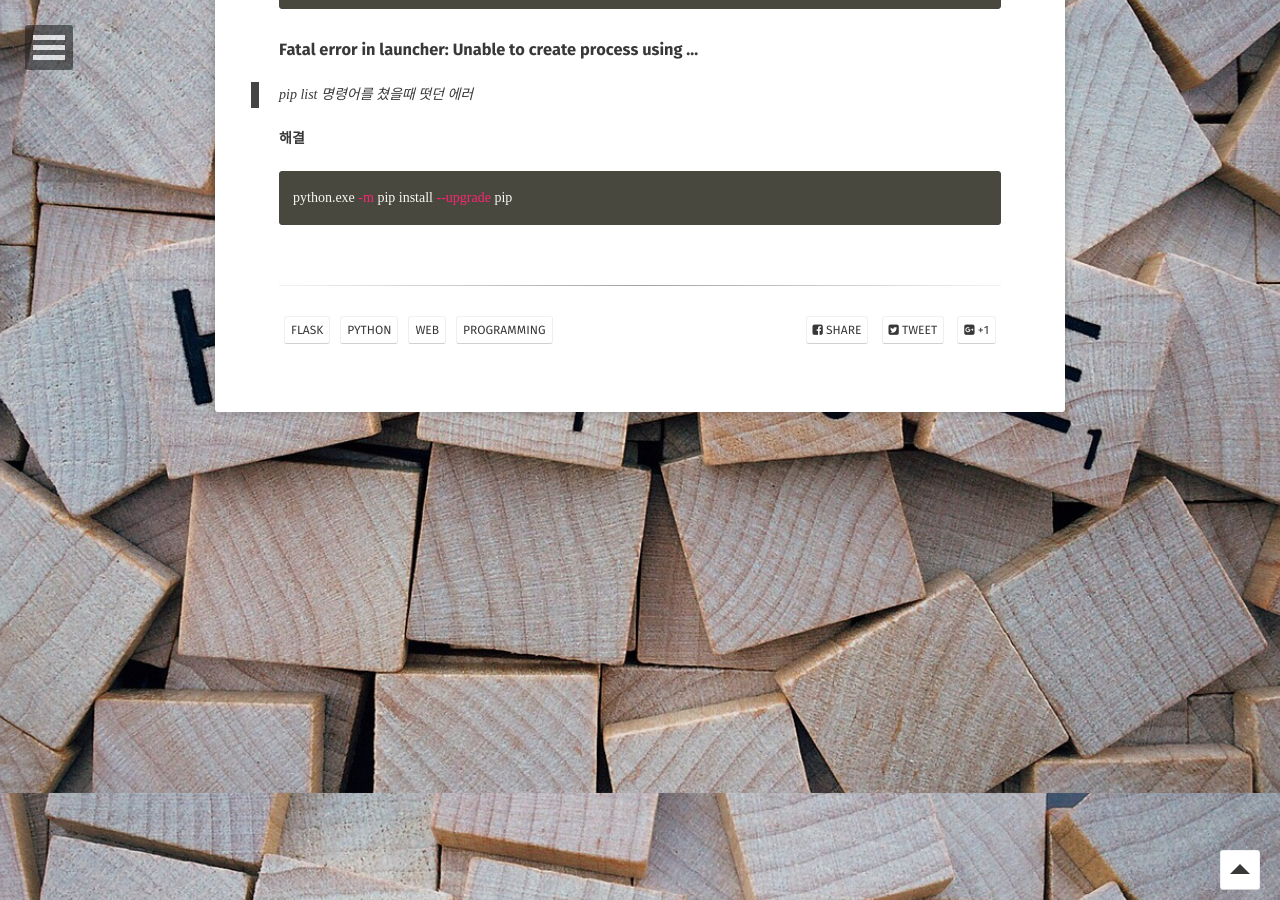
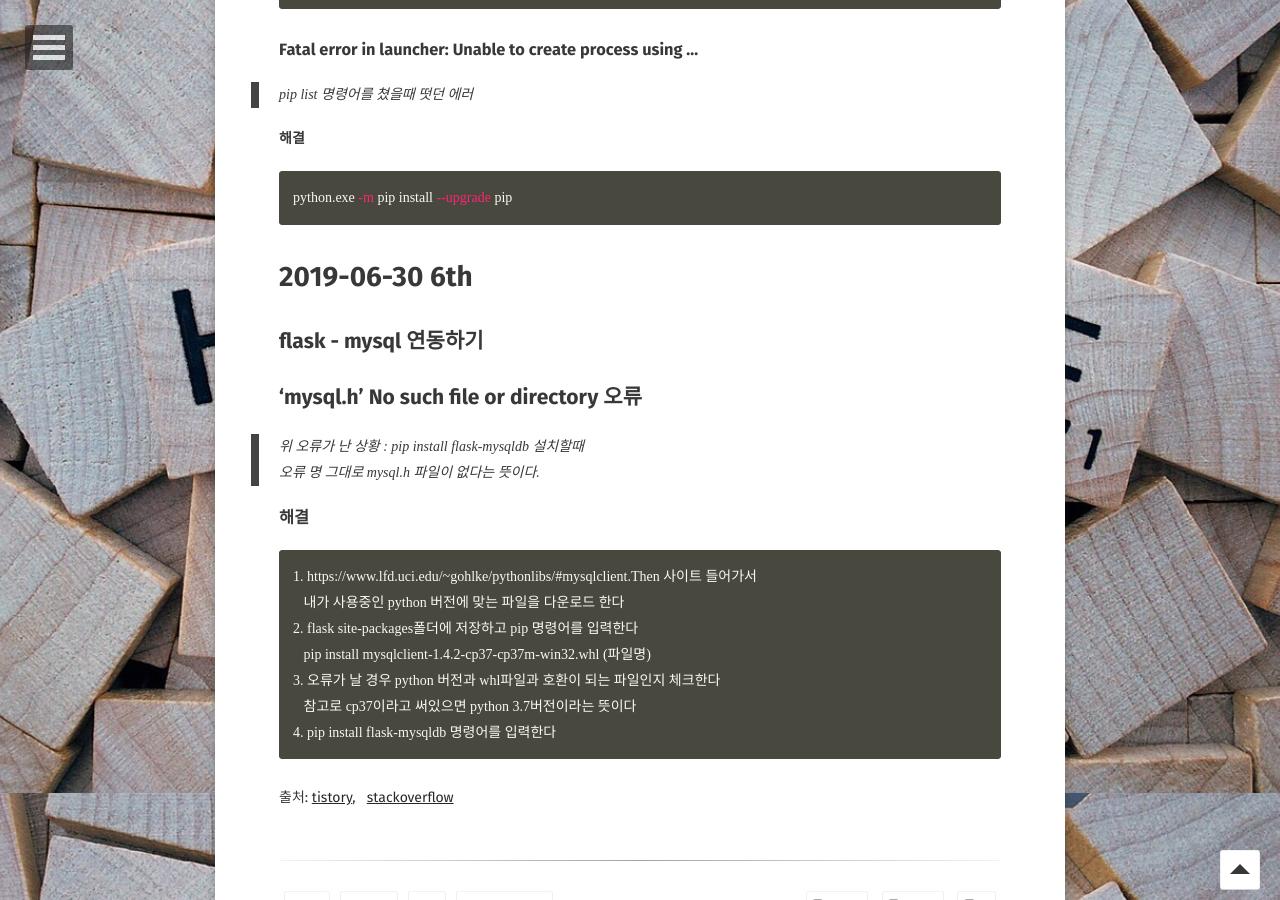
Before and after one commit to Jungjihyuk/JH_Life, a Jekyll site: the page built from _posts/2019-05-18-flask.md, in a window 1280 px wide and 900 px high, scrolled down 12707 px. Built offline with Jekyll 4.4.1, drawn with Linux system fonts in a browser that asks for light colours; some web fonts are replaced; comment, search, counter and statistics services are not loaded.

Commit message:
Add flask-mysql contents

````diff
--- a/_posts/2019-05-18-flask.md
+++ b/_posts/2019-05-18-flask.md
@@ -488,3 +488,30 @@ if __name__ = '__main__':
 ```shell
 python.exe -m pip install --upgrade pip
 ```
+
+# 2019-06-30 6th
+
+## flask - mysql 연동하기
+
+
+## 'mysql.h' No such file or directory 오류
+
+> 위 오류가 난 상황 : pip install flask-mysqldb 설치할때 <br>
+> 오류 명 그대로 mysql.h 파일이 없다는 뜻이다. <br>
+
+
+
+### 해결
+
+```
+1. https://www.lfd.uci.edu/~gohlke/pythonlibs/#mysqlclient.Then 사이트 들어가서
+   내가 사용중인 python 버전에 맞는 파일을 다운로드 한다
+2. flask site-packages폴더에 저장하고 pip 명령어를 입력한다
+   pip install mysqlclient-1.4.2-cp37-cp37m-win32.whl (파일명)
+3. 오류가 날 경우 python 버전과 whl파일과 호환이 되는 파일인지 체크한다
+   참고로 cp37이라고 써있으면 python 3.7버전이라는 뜻이다
+4. pip install flask-mysqldb 명령어를 입력한다
+```
+
+
+출처: [tistory](https://lemontia.tistory.com/756), &nbsp; [stackoverflow](https://stackoverflow.com/questions/51228228/cannot-install-flask-mysqldb)<br>
````
